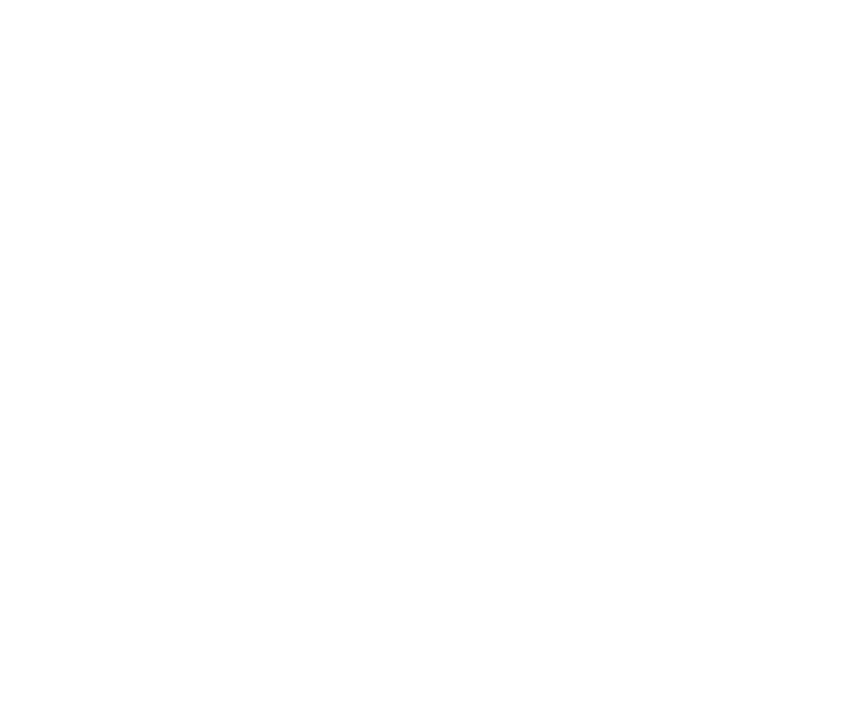
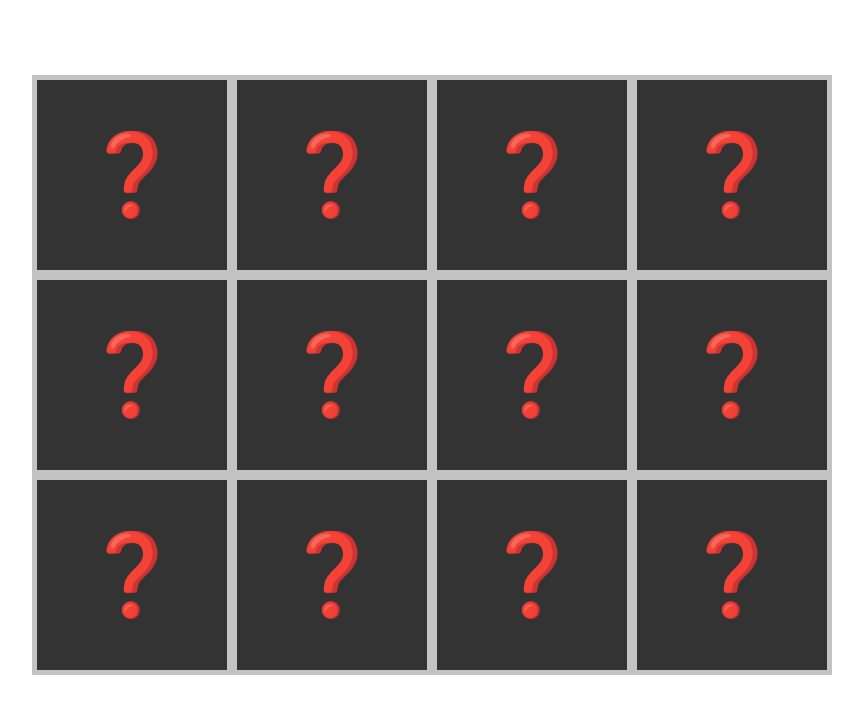
Before and after one commit to mickaelcda/memory-card, a plain HTML site: page index.html in a window 1280 px wide. Shown: the whole page, without its empty margins (208-1071 px from the left). Drawn offline with Linux system fonts and the light colour scheme.

Commit message:
partie html/css

```diff
--- a/index.html
+++ b/index.html
@@ -7,11 +7,107 @@
     <title>Memory-Card</title>
   </head>
   <body>
-
+    <div class="grille">
+      <div class="carte">
+        <div class="double-face" data-attr="banana">
+          <div class="face">
+            <img src="./ressources/banana.svg" alt="" />
+          </div>
+          <div class="arriere">❓</div>
+        </div>
+      </div>
+      <div class="carte">
+        <div class="double-face" data-attr="apple">
+          <div class="face">
+            <img src="./ressources/apple.svg" alt="" />
+          </div>
+          <div class="arriere">❓</div>
+        </div>
+      </div>
+      <div class="carte">
+        <div class="double-face" data-attr="brocoli">
+          <div class="face">
+            <img src="./ressources/brocoli.svg" alt="" />
+          </div>
+          <div class="arriere">❓</div>
+        </div>
+      </div>
+      <div class="carte">
+        <div class="double-face" data-attr="cherry">
+          <div class="face">
+            <img src="./ressources/cherry.svg" alt="" />
+          </div>
+          <div class="arriere">❓</div>
+        </div>
+      </div>
+      <div class="carte">
+        <div class="double-face" data-attr="pepper">
+          <div class="face">
+            <img src="./ressources/pepper.svg" alt="" />
+          </div>
+          <div class="arriere">❓</div>
+        </div>
+      </div>
+      <div class="carte" data-attr="straw">
+        <div class="double-face">
+          <div class="face">
+            <img src="ressources/straw.svg" />
+          </div>
+          <div class="arriere">❓</div>
+        </div>
+      </div>
+      <div class="carte">
+        <div class="double-face" data-attr="banana">
+          <div class="face">
+            <img src="./ressources/banana.svg" alt="" />
+          </div>
+          <div class="arriere">❓</div>
+        </div>
+      </div>
+      <div class="carte">
+        <div class="double-face" data-attr="apple">
+          <div class="face">
+            <img src="./ressources/apple.svg" alt="" />
+          </div>
+          <div class="arriere">❓</div>
+        </div>
+      </div>
+      <div class="carte">
+        <div class="double-face" data-attr="brocoli">
+          <div class="face">
+            <img src="./ressources/brocoli.svg" alt="" />
+          </div>
+          <div class="arriere">❓</div>
+        </div>
+      </div>
+      <div class="carte">
+        <div class="double-face" data-attr="cherry">
+          <div class="face">
+            <img src="./ressources/cherry.svg" alt="" />
+          </div>
+          <div class="arriere">❓</div>
+        </div>
+      </div>
+      <div class="carte">
+        <div class="double-face" data-attr="pepper">
+          <div class="face">
+            <img src="./ressources/pepper.svg" alt="" />
+          </div>
+          <div class="arriere">❓</div>
+        </div>
+      </div>
+      <div class="carte" data-attr="straw">
+        <div class="double-face">
+          <div class="face">
+            <img src="ressources/straw.svg" />
+          </div>
+          <div class="arriere">❓</div>
+        </div>
+      </div>
+    </div>
 
     <script src="app.js"></script>
   </body>
 </html>
 
-
 <script src="app.js"></script>
--- a/style.css
+++ b/style.css
@@ -3,3 +3,59 @@
   margin: 0;
   padding: 0;
 }
+
+body {
+  font-family: Arial, Helvetica, sans-serif;
+  background: linear-gradient(to right rgb(241, 141, 141), rgb(129, 238, 184));
+}
+
+.grille {
+  background: rgb(195, 195, 195);
+  display: grid;
+  grid-template: repeat(3,200px)/ repeat(4, 200px);   /* les rangées en premier les colonnes en second  */
+  width: 800px;
+  height: 600px;
+  margin: 75px auto 0;
+}
+.carte{
+  background-color: transparent;
+  perspective: 1000;
+  margin: 5px;
+}
+.double-face {
+  position: relative;
+  width: 100%;
+  height: 100%;
+  transition: transform 0.6s;
+  transform-style: preserve-3d;
+}
+.face , .arriere {
+position: absolute;
+width: 100%;
+height: 100%;
+backface-visibility: hidden;
+-webkit-backface-visibility: hidden;
+}
+.face {
+  background: #333;
+  transform: rotateY(180deg);
+  display: flex;
+  justify-content: center;
+  align-items: center;
+}
+.face img {
+  width: 120px;
+}
+.arriere {
+  background: #333;
+  display: flex;
+  justify-content: center;
+  align-items: center;
+  font-size: 80px;
+}
+.active {
+  transform: rotateY(180deg);
+}
+img {
+  display: none;
+}
```
